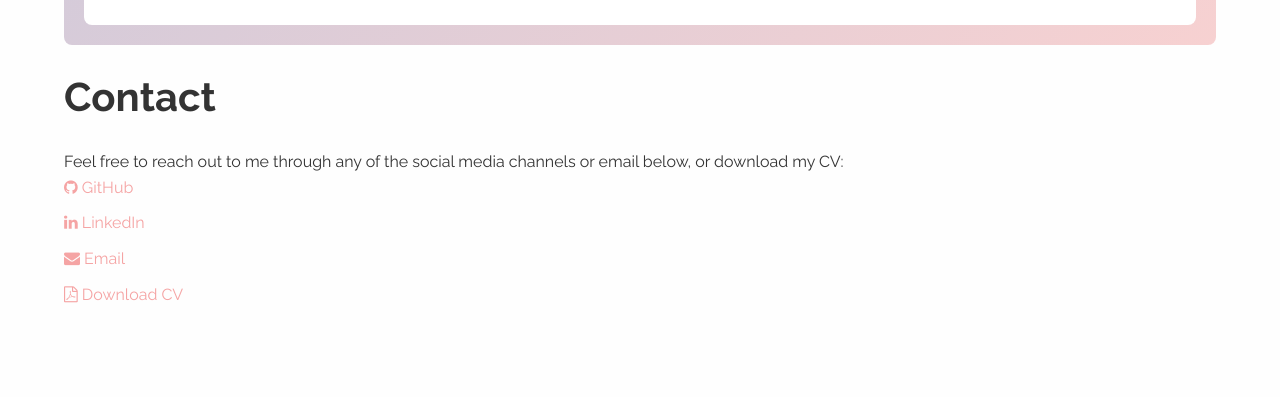
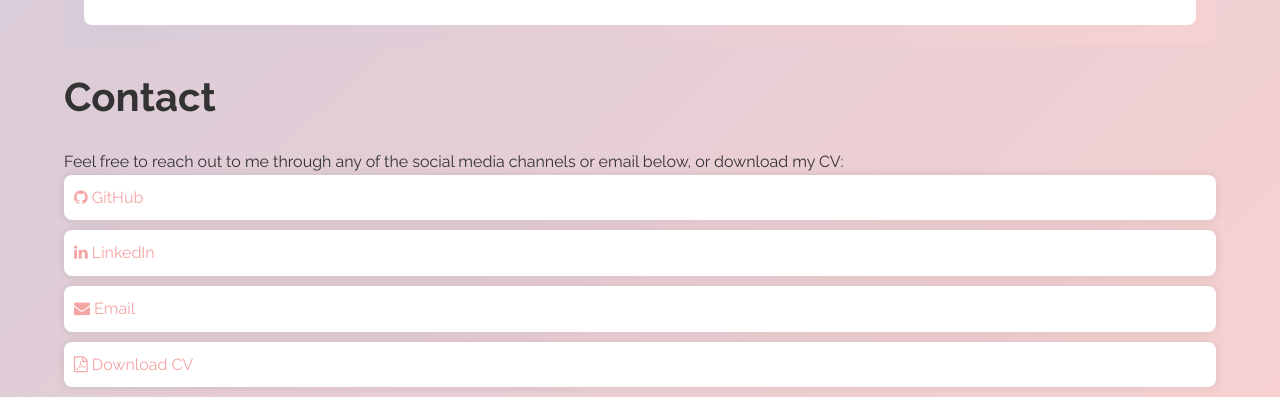
Before and after one commit to AmandaNokubonga/Portfolio-Profile, a plain HTML site: page index.html in a window 1280 px wide. Shown: the part 3190-3587 px from the top of the page. Before the commit the page ends 3507 px from the top, so only its background shows below. Drawn offline with Linux system fonts and the light colour scheme.

Commit message:
Update style.css

```diff
--- a/style.css
+++ b/style.css
@@ -10,7 +10,7 @@ body {
     font-family: 'Raleway', sans-serif;
     line-height: 1.6;
     color: #333;
-    background: #fefefe; /* Light Background */
+    background: linear-gradient(135deg, #a2c2e6, #f7d1d1); /* Baby Blue and Soft Pink Gradient */
 }
 
 /* Navbar */
@@ -127,14 +127,15 @@ body {
 }
 
 /* Gradient Backgrounds for Sections */
-.about, .experience, .projects {
+.about, .experience, .projects, .skills {
     background: linear-gradient(135deg, #a2c2e6, #f7d1d1); /* Baby Blue and Soft Pink Gradient */
     padding: 20px;
     border-radius: 8px; /* Rounded Corners */
     margin-bottom: 20px;
-    /* Remove white background from text areas */
 }
-.about .content-body, .experience .content-body, .projects .content-body {
+
+/* White Background for Content within Gradient Sections */
+.about .content-body, .experience .content-body, .projects .content-body, .skills .content-body {
     background: #ffffff; /* White Background for Text */
     padding: 20px;
     border-radius: 8px; /* Rounded Corners */
@@ -205,6 +206,10 @@ body {
 }
 .li-skills, .li-contact {
     margin-bottom: 10px;
+    background: #ffffff; /* White Background */
+    padding: 10px;
+    border-radius: 8px; /* Rounded Corners */
+    box-shadow: 0 0 10px rgba(0, 0, 0, 0.1);
 }
 .li-contact a {
     color: #f5a4a4; /* Lighter Pink */
```
